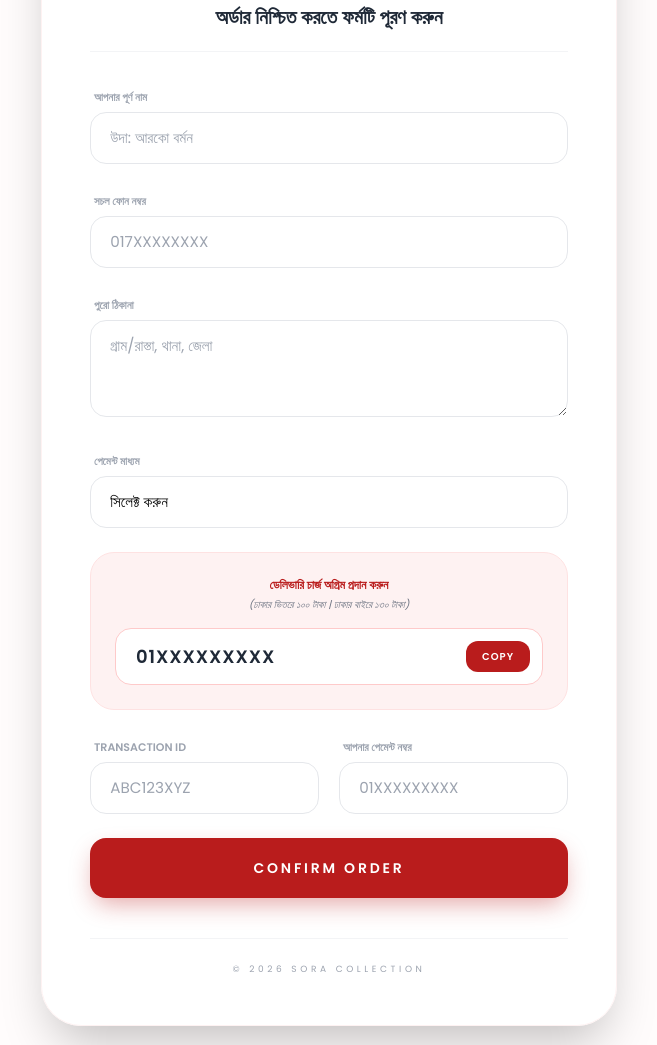
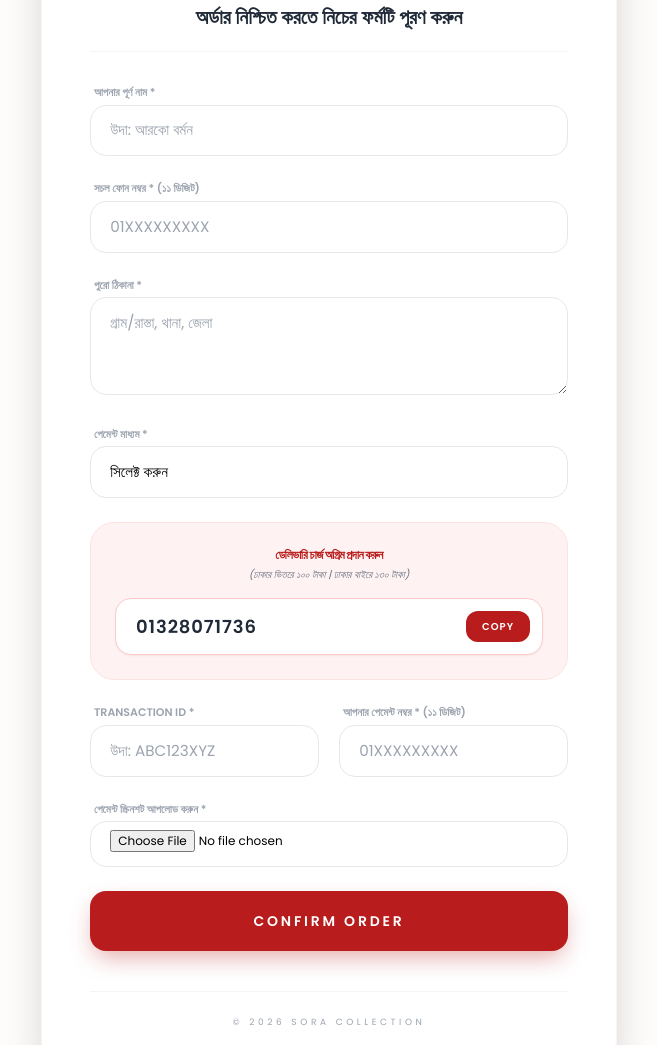
Before and after one commit to orkoofficial649-bot/sora-collection, a website: page order.html in a window 1280 px wide. Shown: the part 289-1334 px from the top of the page, without its empty margins (311-968 px from the left). Drawn offline with nearby package versions, Linux system fonts and the light colour scheme.

Commit message:
Final Polished Order Page with Screenshot and 11-digit validation

```diff
--- a/order.html
+++ b/order.html
@@ -29,26 +29,26 @@
         </div>
 
         <div class="p-6 md:p-12">
-            <h2 class="text-xl font-bold text-gray-800 text-center mb-8 border-b border-gray-100 pb-5">অর্ডার নিশ্চিত করতে ফর্মটি পূরণ করুন</h2>
+            <h2 class="text-xl font-bold text-gray-800 text-center mb-8 border-b border-gray-100 pb-5">অর্ডার নিশ্চিত করতে নিচের ফর্মটি পূরণ করুন</h2>
 
             <form id="orderForm" class="space-y-6">
-                <div class="space-y-1">
-                    <label class="text-[11px] font-bold text-gray-400 uppercase ml-1">আপনার পূর্ণ নাম</label>
+                <div>
+                    <label class="text-[11px] font-bold text-gray-400 uppercase ml-1 block mb-1">আপনার পূর্ণ নাম *</label>
                     <input type="text" name="name" required class="input-style" placeholder="উদা: আরকো বর্মন">
                 </div>
 
-                <div class="space-y-1">
-                    <label class="text-[11px] font-bold text-gray-400 uppercase ml-1">সচল ফোন নম্বর</label>
-                    <input type="tel" name="phone" required class="input-style" placeholder="017XXXXXXXX">
+                <div>
+                    <label class="text-[11px] font-bold text-gray-400 uppercase ml-1 block mb-1">সচল ফোন নম্বর * (১১ ডিজিট)</label>
+                    <input type="tel" name="phone" pattern="[0-9]{11}" maxlength="11" required title="অনুগ্রহ করে ১১ ডিজিটের সচল মোবাইল নম্বর দিন" class="input-style" placeholder="01XXXXXXXXX">
                 </div>
 
-                <div class="space-y-1">
-                    <label class="text-[11px] font-bold text-gray-400 uppercase ml-1">পুরো ঠিকানা</label>
+                <div>
+                    <label class="text-[11px] font-bold text-gray-400 uppercase ml-1 block mb-1">পুরো ঠিকানা *</label>
                     <textarea name="address" required rows="3" class="input-style" placeholder="গ্রাম/রাস্তা, থানা, জেলা"></textarea>
                 </div>
 
-                <div class="space-y-1">
-                    <label class="text-[11px] font-bold text-gray-400 uppercase ml-1">পেমেন্ট মাধ্যম</label>
+                <div>
+                    <label class="text-[11px] font-bold text-gray-400 uppercase ml-1 block mb-1">পেমেন্ট মাধ্যম *</label>
                     <select name="payment_method" required class="input-style bg-white appearance-none">
                         <option value="">সিলেক্ট করুন</option>
                         <option value="bKash">bKash (বিকাশ)</option>
@@ -59,25 +59,31 @@
 
                 <div class="bg-red-50 p-6 rounded-3xl border border-red-100 space-y-4">
                     <div class="text-center">
-                        <p class="text-xs text-red-700 font-bold mb-1">ডেলিভারি চার্জ অগ্রিম প্রদান করুন</p>
+                        <p class="text-xs text-red-700 font-bold mb-1 uppercase tracking-tighter">ডেলিভারি চার্জ অগ্রিম প্রদান করুন</p>
                         <p class="text-[10px] text-gray-500 font-medium italic">(ঢাকার ভিতরে ১০০ টাকা | ঢাকার বাইরে ১৩০ টাকা)</p>
                     </div>
 
-                    <div class="flex items-center justify-between bg-white p-3 rounded-2xl border border-red-200">
-                        <span id="paymentNum" class="font-bold text-gray-800 tracking-wider text-lg ml-2">01XXXXXXXXX</span>
-                        <button type="button" onclick="copyNumber()" class="text-[10px] bg-red-700 text-white px-4 py-2 rounded-xl font-bold hover:bg-red-800 transition uppercase tracking-widest">Copy</button>
+                    <div class="flex items-center justify-between bg-white p-3 rounded-2xl border border-red-200 shadow-sm">
+                        <span id="paymentNum" class="font-bold text-gray-800 tracking-wider text-lg ml-2">01328071736</span>
+                        <button type="button" onclick="copyNumber()" class="text-[10px] bg-red-700 text-white px-4 py-2 rounded-xl font-bold hover:bg-red-800 transition uppercase tracking-widest active:scale-90">Copy</button>
                     </div>
                 </div>
 
                 <div class="grid grid-cols-1 md:grid-cols-2 gap-5">
-                    <div class="space-y-1">
-                        <label class="text-[11px] font-bold text-gray-400 uppercase ml-1">Transaction ID</label>
-                        <input type="text" name="trxid" required class="input-style" placeholder="ABC123XYZ">
+                    <div>
+                        <label class="text-[11px] font-bold text-gray-400 uppercase ml-1 block mb-1">Transaction ID *</label>
+                        <input type="text" name="trxid" required class="input-style" placeholder="উদা: ABC123XYZ">
                     </div>
-                    <div class="space-y-1">
-                        <label class="text-[11px] font-bold text-gray-400 uppercase ml-1">আপনার পেমেন্ট নম্বর</label>
-                        <input type="tel" name="payment_number" required class="input-style" placeholder="01XXXXXXXXX">
+                    <div>
+                        <label class="text-[11px] font-bold text-gray-400 uppercase ml-1 block mb-1">আপনার পেমেন্ট নম্বর * (১১ ডিজিট)</label>
+                        <input type="tel" name="payment_number" pattern="[0-9]{11}" maxlength="11" required title="যে নম্বর থেকে টাকা পাঠিয়েছেন সেটি দিন" class="input-style" placeholder="01XXXXXXXXX">
                     </div>
+                </div>
+
+                <div>
+                    <label class="text-[11px] font-bold text-gray-400 uppercase ml-1 block mb-1">পেমেন্ট স্ক্রিনশট আপলোড করুন *</label>
+                    <input type="file" id="screenshot" accept="image/*" required class="input-style bg-white pt-2 text-xs">
+                    <input type="hidden" name="screenshot_data" id="screenshot_data">
                 </div>
 
                 <button type="submit" id="submitBtn" class="w-full bg-red-700 text-white font-bold py-5 rounded-2xl hover:bg-red-800 transition-all active:scale-[0.98] text-sm tracking-[0.2em] uppercase mt-4 btn-shadow">
@@ -99,7 +105,19 @@
             });
         }
 
-        const scriptURL = 'https://script.google.com/macros/s/AKfycbxbzzY58sxvhoOTfn5kvLgK2QIsNkAHew6NYUDgN4epIU81oDRl9OWsPCykICFc1LXH5Q/exec';
+        // Convert image to Base64
+        document.getElementById('screenshot').addEventListener('change', function(e) {
+            const file = e.target.files[0];
+            if (file) {
+                const reader = new FileReader();
+                reader.onload = function() {
+                    document.getElementById('screenshot_data').value = reader.result;
+                };
+                reader.readAsDataURL(file);
+            }
+        });
+
+        const scriptURL = 'https://script.google.com/macros/s/AKfycbwUruRZFjWV5uhvfpa-7UYk2MO0Yc3iSwTImThFEY0rz5YfW2lnOU3SUaPaRRaioAnM3A/exec';
         const form = document.getElementById('orderForm');
         const btn = document.getElementById('submitBtn');
 
```
